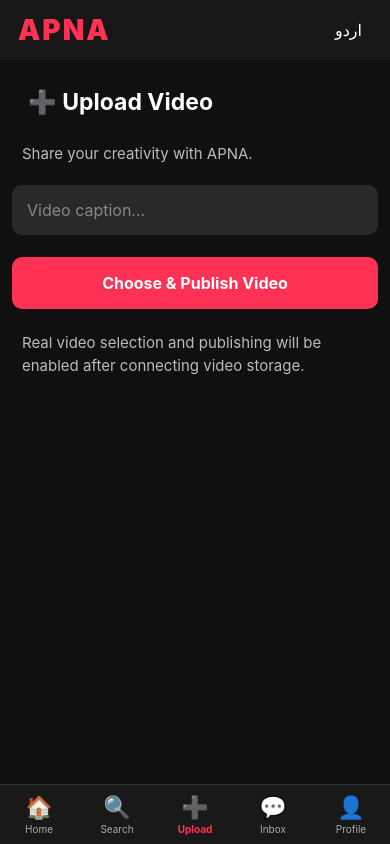
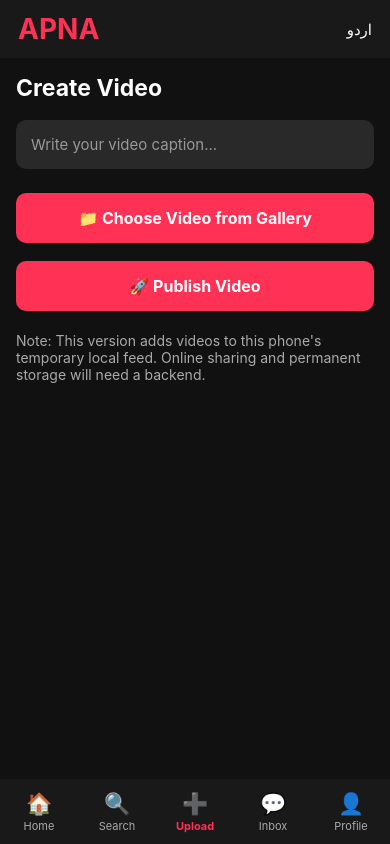
Before and after one commit to ujaan7973-sys/apna-app, a React Native app: screen / in a window 390 px wide. Both pictures are taken after a click on the element "➕ Upload". Built offline with nearby package versions, Linux system fonts and the light colour scheme.

Commit message:
Update App.js

```diff
--- a/App.js
+++ b/App.js
@@ -1,124 +1,160 @@
 
 import React, { useState } from "react";
 import {
-  SafeAreaView, View, Text, TextInput, TouchableOpacity,
-  ScrollView, StyleSheet, Alert, StatusBar
+  SafeAreaView,
+  View,
+  Text,
+  TextInput,
+  TouchableOpacity,
+  ScrollView,
+  StyleSheet,
+  Alert,
+  StatusBar
 } from "react-native";
-
-const videos = [
-  { id: 1, user: "APNA Creator", title: "Welcome to APNA ❤️", likes: 1250, comments: 85 },
-  { id: 2, user: "Pakistan Star", title: "My beautiful Pakistan 🇵🇰", likes: 890, comments: 42 },
-  { id: 3, user: "Video King", title: "New video is here 🔥", likes: 560, comments: 29 }
-];
+import * as ImagePicker from "expo-image-picker";
 
 export default function App() {
   const [tab, setTab] = useState("Home");
-  const [items, setItems] = useState(videos);
+  const [videos, setVideos] = useState([]);
   const [liked, setLiked] = useState([]);
-  const [following, setFollowing] = useState([]);
+  const [caption, setCaption] = useState("");
+  const [selectedVideo, setSelectedVideo] = useState(null);
   const [search, setSearch] = useState("");
-  const [caption, setCaption] = useState("");
-  const [comment, setComment] = useState("");
-  const [selected, setSelected] = useState(null);
+  const [language, setLanguage] = useState("English");
   const [comments, setComments] = useState({});
-  const [language, setLanguage] = useState("English");
+  const [commentText, setCommentText] = useState("");
+  const [commentVideo, setCommentVideo] = useState(null);
 
-  const urdu = language === "Urdu";
-  const t = (en, ur) => urdu ? ur : en;
+  const isUrdu = language === "Urdu";
 
-  const likeVideo = (id) => {
-    setLiked(old => old.includes(id)
-      ? old.filter(x => x !== id) : [...old, id]);
+  const chooseVideo = async () => {
+    try {
+      const permission =
+        await ImagePicker.requestMediaLibraryPermissionsAsync();
+
+      if (!permission.granted) {
+        Alert.alert("Permission", "Please allow gallery access.");
+        return;
+      }
+
+      const result = await ImagePicker.launchImageLibraryAsync({
+        mediaTypes: ["videos"],
+        allowsEditing: false,
+        quality: 1
+      });
+
+      if (!result.canceled && result.assets.length > 0) {
+        setSelectedVideo(result.assets[0]);
+      }
+    } catch (error) {
+      Alert.alert("Error", "Could not open gallery.");
+    }
   };
 
-  const followUser = (name) => {
-    setFollowing(old => old.includes(name)
-      ? old.filter(x => x !== name) : [...old, name]);
+  const publishVideo = () => {
+    if (!selectedVideo) {
+      Alert.alert("APNA", "Please select a video first.");
+      return;
+    }
+
+    if (!caption.trim()) {
+      Alert.alert("APNA", "Please write a caption.");
+      return;
+    }
+
+    const newVideo = {
+      id: Date.now().toString(),
+      uri: selectedVideo.uri,
+      title: caption.trim(),
+      user: "APNA Creator",
+      likes: 0
+    };
+
+    setVideos(previous => [newVideo, ...previous]);
+    setSelectedVideo(null);
+    setCaption("");
+    setTab("Home");
+
+    Alert.alert("APNA", "Video added to your local feed!");
+  };
+
+  const toggleLike = id => {
+    setLiked(previous =>
+      previous.includes(id)
+        ? previous.filter(item => item !== id)
+        : [...previous, id]
+    );
+  };
+
+  const openComments = id => {
+    setCommentVideo(id);
+    setTab("Comments");
   };
 
   const addComment = () => {
-    if (!comment.trim() || !selected) return;
-    setComments(old => ({
-      ...old,
-      [selected]: [...(old[selected] || []), comment.trim()]
+    if (!commentText.trim() || !commentVideo) return;
+
+    setComments(previous => ({
+      ...previous,
+      [commentVideo]: [
+        ...(previous[commentVideo] || []),
+        commentText.trim()
+      ]
     }));
-    setComment("");
+
+    setCommentText("");
   };
 
-  const publish = () => {
-    if (!caption.trim()) {
-      Alert.alert("APNA", "Please write a video caption.");
-      return;
-    }
-    Alert.alert(
-      "APNA Upload",
-      "This demo needs video storage and backend connection for real publishing."
-    );
+  const labels = {
+    Home: isUrdu ? "ہوم" : "Home",
+    Search: isUrdu ? "تلاش" : "Search",
+    Upload: isUrdu ? "اپلوڈ" : "Upload",
+    Inbox: isUrdu ? "پیغامات" : "Inbox",
+    Profile: isUrdu ? "پروفائل" : "Profile"
   };
 
   const Header = () => (
     <View style={styles.header}>
       <Text style={styles.logo}>APNA</Text>
       <TouchableOpacity
-        onPress={() => setLanguage(urdu ? "English" : "Urdu")}>
-        <Text style={styles.lang}>{urdu ? "English" : "اردو"}</Text>
+        onPress={() =>
+          setLanguage(isUrdu ? "English" : "Urdu")
+        }
+      >
+        <Text style={styles.language}>
+          {isUrdu ? "English" : "اردو"}
+        </Text>
       </TouchableOpacity>
     </View>
   );
 
-  const Nav = () => {
-    const tabs = [
-      ["Home", "🏠"], ["Search", "🔍"], ["Upload", "➕"],
-      ["Inbox", "💬"], ["Profile", "👤"]
-    ];
-    return (
-      <View style={styles.nav}>
-        {tabs.map(([name, emoji]) => (
-          <TouchableOpacity key={name}
-            style={styles.navItem} onPress={() => setTab(name)}>
-            <Text style={{fontSize: 22}}>{emoji}</Text>
-            <Text style={[styles.navText,
-              tab === name && styles.activeText]}>
-              {t(name, {
-                Home:"ہوم", Search:"تلاش", Upload:"اپلوڈ",
-                Inbox:"پیغامات", Profile:"پروفائل"
-              }[name])}
+  const VideoCard = ({ item }) => (
+    <View style={styles.videoCard}>
+      <View style={styles.videoPlaceholder}>
+        <Text style={styles.playIcon}>▶</Text>
+        <Text style={styles.videoLabel}>
+          {item.uri ? "VIDEO SELECTED" : "APNA VIDEO"}
+        </Text>
+        <Text style={styles.videoNote}>
+          Video preview will be added in the next stage
+        </Text>
+      </View>
+
+      <View style={styles.videoDetails}>
+        <Text style={styles.username}>@{item.user}</Text>
+        <Text style={styles.caption}>{item.title}</Text>
+
+        <View style={styles.actions}>
+          <TouchableOpacity onPress={() => toggleLike(item.id)}>
+            <Text style={styles.actionText}>
+              {liked.includes(item.id) ? "❤️" : "🤍"}{" "}
+              {item.likes + (liked.includes(item.id) ? 1 : 0)}
             </Text>
           </TouchableOpacity>
-        ))}
-      </View>
-    );
-  };
 
-  const VideoCard = ({ item }) => (
-    <View style={styles.videoCard}>
-      <View style={styles.videoScreen}>
-        <Text style={styles.play}>▶</Text>
-        <Text style={styles.demoText}>APNA VIDEO</Text>
-        <Text style={styles.demoSmall}>
-          Video player connects with backend
-        </Text>
-      </View>
-      <View style={styles.videoInfo}>
-        <Text style={styles.username}>@{item.user}</Text>
-        <Text style={styles.caption}>{item.title}</Text>
-        <View style={styles.actions}>
-          <TouchableOpacity onPress={() => likeVideo(item.id)}>
-            <Text style={styles.action}>
-              {liked.includes(item.id) ? "❤️" : "🤍"} {item.likes +
-                (liked.includes(item.id) ? 1 : 0)}
-            </Text>
-          </TouchableOpacity>
-          <TouchableOpacity onPress={() => {
-            setSelected(item.id);
-            setTab("Comments");
-          }}>
-            <Text style={styles.action}>💬 {item.comments +
-              (comments[item.id]?.length || 0)}</Text>
-          </TouchableOpacity>
-          <TouchableOpacity onPress={() => followUser(item.user)}>
-            <Text style={styles.action}>
-              {following.includes(item.user) ? "Following ✓" : "+ Follow"}
+          <TouchableOpacity onPress={() => openComments(item.id)}>
+            <Text style={styles.actionText}>
+              💬 {comments[item.id]?.length || 0}
             </Text>
           </TouchableOpacity>
         </View>
@@ -126,165 +162,372 @@ export default function App() {
     </View>
   );
 
-  const Content = () => {
+  const renderContent = () => {
     if (tab === "Home") {
       return (
-        <ScrollView>
-          <Text style={styles.heading}>{t("For You", "آپ کے لیے")}</Text>
-          {items.map(item => <VideoCard key={item.id} item={item}/>)}
+        <ScrollView style={styles.content}>
+          <Text style={styles.heading}>
+            {isUrdu ? "آپ کے لیے" : "For You"}
+          </Text>
+
+          {videos.length === 0 && (
+            <Text style={styles.info}>
+              Welcome to APNA! Upload your first video.
+            </Text>
+          )}
+
+          {videos.map(item => (
+            <VideoCard key={item.id} item={item} />
+          ))}
         </ScrollView>
       );
     }
 
     if (tab === "Search") {
+      const filtered = videos.filter(item =>
+        item.title.toLowerCase().includes(search.toLowerCase())
+      );
+
       return (
-        <View style={styles.page}>
-          <Text style={styles.heading}>{t("Search APNA", "تلاش کریں")}</Text>
-          <TextInput style={styles.input} value={search}
+        <ScrollView style={styles.content}>
+          <Text style={styles.heading}>Search APNA</Text>
+
+          <TextInput
+            style={styles.input}
+            placeholder="Search videos..."
+            placeholderTextColor="#999"
+            value={search}
             onChangeText={setSearch}
-            placeholder="Search creators or videos..."
-            placeholderTextColor="#888"/>
-          {items.filter(v =>
-            (v.user + v.title).toLowerCase().includes(search.toLowerCase())
-          ).map(v => <VideoCard key={v.id} item={v}/>)}
-        </View>
+          />
+
+          {filtered.map(item => (
+            <VideoCard key={item.id} item={item} />
+          ))}
+        </ScrollView>
       );
     }
 
     if (tab === "Upload") {
       return (
-        <View style={styles.page}>
-          <Text style={styles.heading}>➕ Upload Video</Text>
-          <Text style={styles.info}>Share your creativity with APNA.</Text>
-          <TextInput style={styles.input} placeholder="Video caption..."
-            placeholderTextColor="#888" value={caption}
-            onChangeText={setCaption}/>
-          <TouchableOpacity style={styles.primary} onPress={publish}>
-            <Text style={styles.primaryText}>Choose & Publish Video</Text>
+        <ScrollView style={styles.content}>
+          <Text style={styles.heading}>Create Video</Text>
+
+          <TextInput
+            style={styles.input}
+            placeholder="Write your video caption..."
+            placeholderTextColor="#999"
+            value={caption}
+            onChangeText={setCaption}
+          />
+
+          <TouchableOpacity
+            style={styles.primaryButton}
+            onPress={chooseVideo}
+          >
+            <Text style={styles.buttonText}>
+              📁 Choose Video from Gallery
+            </Text>
           </TouchableOpacity>
+
+          {selectedVideo && (
+            <Text style={styles.info}>
+              ✅ Video selected:{" "}
+              {selectedVideo.fileName || "Ready"}
+            </Text>
+          )}
+
+          <TouchableOpacity
+            style={styles.primaryButton}
+            onPress={publishVideo}
+          >
+            <Text style={styles.buttonText}>
+              🚀 Publish Video
+            </Text>
+          </TouchableOpacity>
+
           <Text style={styles.info}>
-            Real video selection and publishing will be enabled after
-            connecting video storage.
+            Note: This version adds videos to this phone's
+            temporary local feed. Online sharing and permanent
+            storage will need a backend.
           </Text>
-        </View>
+        </ScrollView>
       );
     }
 
     if (tab === "Inbox") {
       return (
-        <View style={styles.page}>
-          <Text style={styles.heading}>💬 {t("Inbox", "پیغامات")}</Text>
-          <Text style={styles.info}>Your messages will appear here.</Text>
-          <Text style={styles.info}>پیغامات کا نظام جلد شامل ہوگا۔</Text>
+        <View style={styles.content}>
+          <Text style={styles.heading}>Inbox</Text>
+          <Text style={styles.info}>
+            Messages feature is coming soon.
+          </Text>
         </View>
       );
     }
 
     if (tab === "Profile") {
       return (
-        <View style={styles.page}>
+        <View style={styles.content}>
           <Text style={styles.avatar}>👤</Text>
           <Text style={styles.heading}>APNA Creator</Text>
           <Text style={styles.info}>@myapna</Text>
-          <View style={styles.stats}>
-            <Text style={styles.stat}>0{"\n"}Videos</Text>
-            <Text style={styles.stat}>0{"\n"}Followers</Text>
-            <Text style={styles.stat}>0{"\n"}Following</Text>
-          </View>
-          <Text style={styles.heading}>💰 Creator Earnings</Text>
+
+          <Text style={styles.profileStat}>
+            Videos: {videos.length}
+          </Text>
+
+          <Text style={styles.heading}>Creator Earnings</Text>
           <Text style={styles.earning}>Rs. 0.00</Text>
+
           <Text style={styles.info}>
-            Real earnings require verified monetization,
-            eligible views and payment integration.
+            Real creator earnings require a payment and
+            monetization system.
           </Text>
-          <TouchableOpacity style={styles.primary}
-            onPress={() => Alert.alert("APNA", "Account settings coming soon.")}>
-            <Text style={styles.primaryText}>⚙ Settings</Text>
-          </TouchableOpacity>
         </View>
       );
     }
 
     if (tab === "Comments") {
       return (
-        <View style={styles.page}>
+        <View style={styles.content}>
           <Text style={styles.heading}>Comments</Text>
-          <ScrollView>
-            {(comments[selected] || []).map((c, i) =>
-              <Text style={styles.info} key={i}>👤 {c}</Text>
-            )}
+
+          <ScrollView style={{ flex: 1 }}>
+            {(comments[commentVideo] || []).map((item, index) => (
+              <Text key={index} style={styles.comment}>
+                👤 {item}
+              </Text>
+            ))}
           </ScrollView>
-          <TextInput style={styles.input} value={comment}
-            onChangeText={setComment} placeholder="Write a comment..."
-            placeholderTextColor="#888"/>
-          <TouchableOpacity style={styles.primary} onPress={addComment}>
-            <Text style={styles.primaryText}>Post Comment</Text>
+
+          <TextInput
+            style={styles.input}
+            placeholder="Write a comment..."
+            placeholderTextColor="#999"
+            value={commentText}
+            onChangeText={setCommentText}
+          />
+
+          <TouchableOpacity
+            style={styles.primaryButton}
+            onPress={addComment}
+          >
+            <Text style={styles.buttonText}>Send Comment</Text>
           </TouchableOpacity>
-          <TouchableOpacity onPress={() => setTab("Home")}>
-            <Text style={styles.info}>← Back to Home</Text>
+
+          <TouchableOpacity
+            onPress={() => setTab("Home")}
+          >
+            <Text style={styles.backText}>← Back to Home</Text>
           </TouchableOpacity>
         </View>
       );
     }
+
     return null;
   };
 
   return (
     <SafeAreaView style={styles.container}>
-      <StatusBar backgroundColor="#101010" barStyle="light-content"/>
-      <Header/>
-      <View style={styles.content}>
-        <Content/>
+      <StatusBar barStyle="light-content" backgroundColor="#111" />
+
+      <Header />
+
+      <View style={styles.main}>
+        {renderContent()}
       </View>
-      <Nav/>
+
+      {tab !== "Comments" && (
+        <View style={styles.navigation}>
+          {Object.keys(labels).map(name => (
+            <TouchableOpacity
+              key={name}
+              style={styles.navItem}
+              onPress={() => setTab(name)}
+            >
+              <Text style={styles.navIcon}>
+                {{
+                  Home: "🏠",
+                  Search: "🔍",
+                  Upload: "➕",
+                  Inbox: "💬",
+                  Profile: "👤"
+                }[name]}
+              </Text>
+
+              <Text
+                style={[
+                  styles.navText,
+                  tab === name && styles.activeNav
+                ]}
+              >
+                {labels[name]}
+              </Text>
+            </TouchableOpacity>
+          ))}
+        </View>
+      )}
     </SafeAreaView>
   );
 }
 
 const styles = StyleSheet.create({
-  container: { flex:1, backgroundColor:"#101010" },
+  container: {
+    flex: 1,
+    backgroundColor: "#111"
+  },
   header: {
-    height:60, backgroundColor:"#171717", flexDirection:"row",
-    justifyContent:"space-between", alignItems:"center", paddingHorizontal:18
+    height: 58,
+    backgroundColor: "#191919",
+    flexDirection: "row",
+    justifyContent: "space-between",
+    alignItems: "center",
+    paddingHorizontal: 18
   },
-  logo: { color:"#ff3155", fontSize:28, fontWeight:"900", letterSpacing:2 },
-  lang: { color:"white", fontSize:16, padding:10 },
-  content: { flex:1 },
-  heading: { color:"white", fontSize:23, fontWeight:"bold", margin:16 },
-  videoCard: { backgroundColor:"#202020", margin:10, borderRadius:14, overflow:"hidden" },
-  videoScreen: {
-    height:260, backgroundColor:"#30303a", alignItems:"center",
-    justifyContent:"center"
+  logo: {
+    color: "#ff3155",
+    fontSize: 28,
+    fontWeight: "bold"
   },
-  play: { color:"white", fontSize:45 },
-  demoText: { color:"white", fontSize:24, fontWeight:"bold", marginTop:12 },
-  demoSmall: { color:"#bbb", marginTop:6 },
-  videoInfo: { padding:14 },
-  username: { color:"#ff526c", fontSize:17, fontWeight:"bold" },
-  caption: { color:"white", fontSize:15, marginTop:8 },
-  actions: { flexDirection:"row", justifyContent:"space-between", marginTop:15 },
-  action: { color:"white", fontSize:15 },
-  nav: {
-    flexDirection:"row", backgroundColor:"#191919",
-    justifyContent:"space-around", paddingVertical:9,
-    borderTopWidth:1, borderTopColor:"#333"
+  language: {
+    color: "white",
+    fontSize: 15
   },
-  navItem: { alignItems:"center", flex:1 },
-  navText: { color:"#aaa", fontSize:10, marginTop:3 },
-  activeText: { color:"#ff3155", fontWeight:"bold" },
-  page: { flex:1, padding:12 },
+  main: {
+    flex: 1
+  },
+  content: {
+    flex: 1,
+    padding: 16
+  },
+  heading: {
+    color: "white",
+    fontSize: 23,
+    fontWeight: "bold",
+    marginBottom: 18
+  },
+  info: {
+    color: "#aaa",
+    fontSize: 14,
+    marginVertical: 12
+  },
   input: {
-    backgroundColor:"#292929", color:"white", padding:15,
-    borderRadius:10, marginVertical:10, fontSize:16
+    backgroundColor: "#292929",
+    color: "white",
+    padding: 15,
+    borderRadius: 10,
+    marginBottom: 15,
+    fontSize: 15
   },
-  primary: {
-    backgroundColor:"#ff3155", padding:16,
-    borderRadius:10, alignItems:"center", marginVertical:12
+  primaryButton: {
+    backgroundColor: "#ff3155",
+    padding: 15,
+    borderRadius: 10,
+    alignItems: "center",
+    marginVertical: 9
   },
-  primaryText: { color:"white", fontSize:16, fontWeight:"bold" },
-  info: { color:"#bbb", fontSize:15, margin:10, lineHeight:23 },
-  avatar: { fontSize:65, textAlign:"center", marginTop:20 },
-  stats: { flexDirection:"row", justifyContent:"space-around", margin:25 },
-  stat: { color:"white", textAlign:"center", fontSize:16, lineHeight:28 },
-  earning: { color:"#39dc8b", fontSize:30, fontWeight:"bold", margin:15 }
+  buttonText: {
+    color: "white",
+    fontSize: 16,
+    fontWeight: "bold"
+  },
+  videoCard: {
+    backgroundColor: "#202020",
+    borderRadius: 12,
+    overflow: "hidden",
+    marginBottom: 20
+  },
+  videoPlaceholder: {
+    height: 310,
+    backgroundColor: "#292929",
+    justifyContent: "center",
+    alignItems: "center"
+  },
+  playIcon: {
+    color: "#ff3155",
+    fontSize: 45
+  },
+  videoLabel: {
+    color: "white",
+    fontWeight: "bold",
+    fontSize: 19,
+    marginTop: 10
+  },
+  videoNote: {
+    color: "#aaa",
+    fontSize: 11,
+    marginTop: 8
+  },
+  videoDetails: {
+    padding: 15
+  },
+  username: {
+    color: "#ff3155",
+    fontWeight: "bold",
+    marginBottom: 8
+  },
+  caption: {
+    color: "white",
+    fontSize: 16
+  },
+  actions: {
+    flexDirection: "row",
+    gap: 28,
+    marginTop: 15
+  },
+  actionText: {
+    color: "white",
+    fontSize: 17
+  },
+  navigation: {
+    height: 65,
+    backgroundColor: "#191919",
+    flexDirection: "row",
+    justifyContent: "space-around",
+    alignItems: "center"
+  },
+  navItem: {
+    alignItems: "center",
+    justifyContent: "center",
+    flex: 1
+  },
+  navIcon: {
+    fontSize: 21
+  },
+  navText: {
+    color: "#aaa",
+    fontSize: 11,
+    marginTop: 3
+  },
+  activeNav: {
+    color: "#ff3155",
+    fontWeight: "bold"
+  },
+  avatar: {
+    fontSize: 65,
+    textAlign: "center",
+    marginVertical: 15
+  },
+  profileStat: {
+    color: "white",
+    fontSize: 18,
+    marginVertical: 15
+  },
+  earning: {
+    color: "#20d68b",
+    fontSize: 25,
+    fontWeight: "bold"
+  },
+  comment: {
+    color: "white",
+    backgroundColor: "#292929",
+    padding: 12,
+    borderRadius: 8,
+    marginBottom: 8
+  },
+  backText: {
+    color: "#ff3155",
+    fontSize: 16,
+    marginVertical: 15
+  }
 });
```
